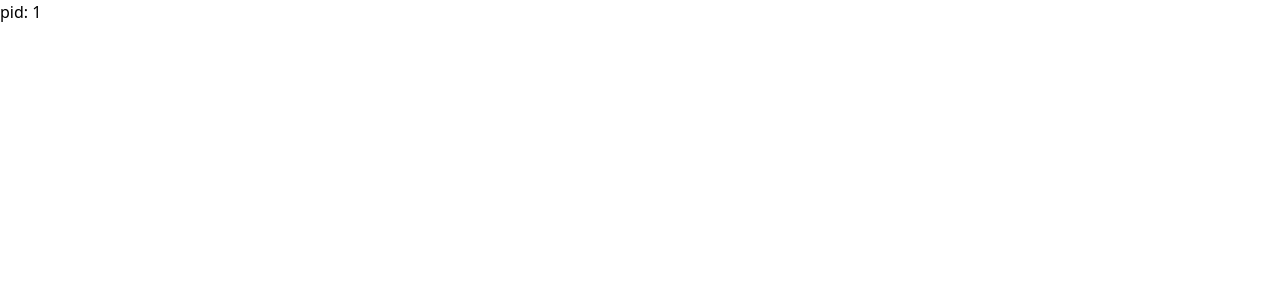
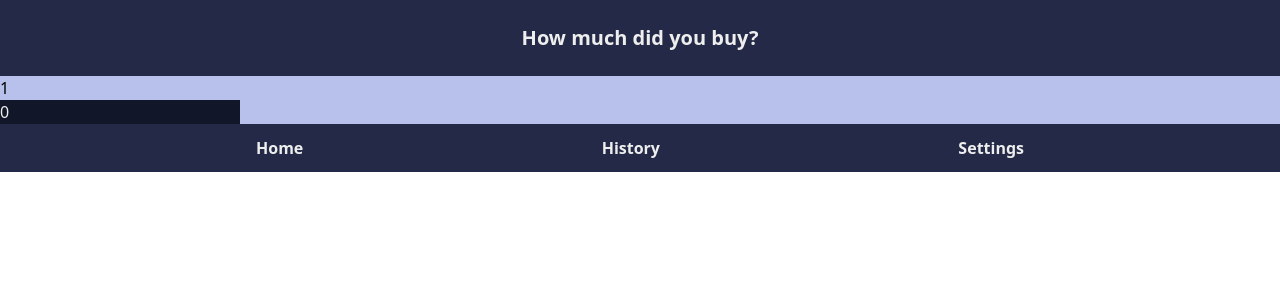
Before and after one commit to kai-commits/crynance, a Next.js app: page /bought/1 in a window 1280 px wide. Shown: the top 300 px of the page. Built offline with nearby package versions, Linux system fonts and the light colour scheme.

Commit message:
wip buy page

```diff
--- a/components/Main.tsx
+++ b/components/Main.tsx
@@ -19,7 +19,7 @@ export const Main = (): JSX.Element => {
   const { data: marketsResponse } = useSWR('/api/markets', axiosFetcher);
   console.log(marketsResponse);
   return (
-    <div className='flex items-center flex-col bg-lightblue px-5 h-max pb-3'>
+    <div className='flex items-center flex-col bg-lightblue px-5 h-max pb-3 min-h-screen'>
       {marketsResponse?.map((coin: ParsedMarkets) => (
         <Coin
           key={coin.id}
--- a/pages/bought/[pid].tsx
+++ b/pages/bought/[pid].tsx
@@ -1,11 +1,45 @@
 import { NextPage } from 'next';
 import { useRouter } from 'next/router';
+import { useEffect, useState } from 'react';
+import { Nav } from '../../components/Nav';
 
 const Bought: NextPage = () => {
   const router = useRouter();
   const { pid } = router.query;
 
-  return <p>pid: {pid}</p>;
+  const [value, setValue] = useState(0);
+
+  useEffect(() => {
+    if (value === NaN) {
+      setValue(0);
+    }
+    console.log(value);
+  }, [value]);
+
+  return (
+    <div className='flex flex-col justify-between min-w-fit'>
+      <div className='w-full sticky top-0 z-[100]'>
+        <div className='py-6 bg-darkblue text-center text-offwhite font-bold text-xl'>
+          How much did you buy?
+        </div>
+      </div>
+      <div className='flex grow bg-lightblue'>
+        <form className=''>
+          <label>{pid}</label>
+          <input
+            className='w-full bg-blackeye-blue text-offwhite'
+            type='number'
+            value={value}
+            onChange={(event) => {
+              if (event.target.value.length > 7) return false;
+              setValue(event.target.valueAsNumber);
+            }}
+          />
+        </form>
+      </div>
+      <Nav />
+    </div>
+  );
 };
 
 export default Bought;
```
